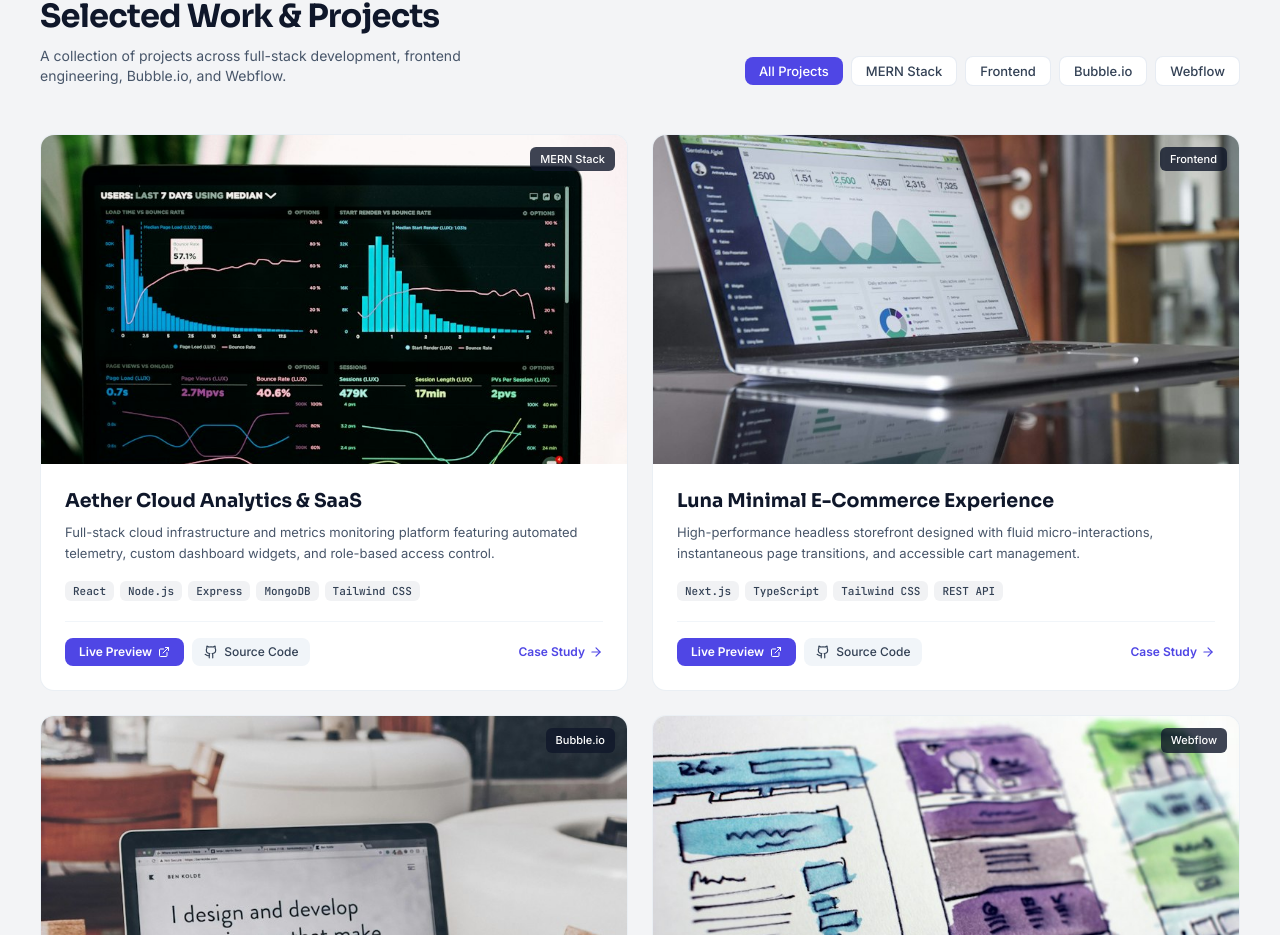
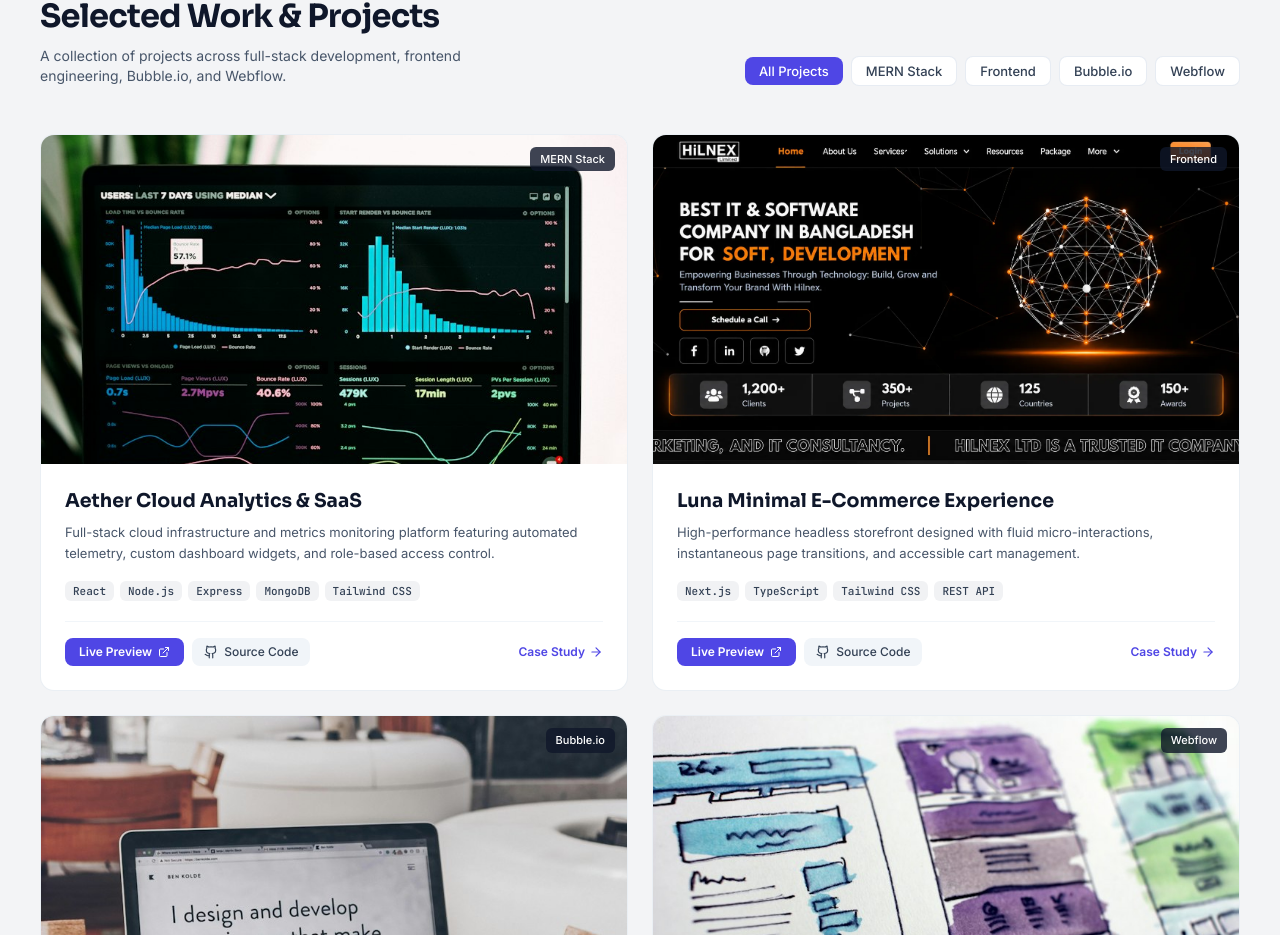
Before and after one commit to MdRakibHossen917/personal_portfolio, a Next.js app: page / in a window 1280 px wide. Shown: the part 3425-4360 px from the top of the page. Built offline with nearby package versions, Linux system fonts and the light colour scheme.

Commit message:
Replace project-luna image with hilnexFontend.webp

```diff
--- a/src/data/projects.ts
+++ b/src/data/projects.ts
@@ -23,7 +23,7 @@ export const projects: Project[] = [
     categoryBadge: 'Frontend',
     description:
       'High-performance headless storefront designed with fluid micro-interactions, instantaneous page transitions, and accessible cart management.',
-    image: '/images/projects/project-luna.jpg',
+    image: '/images/projects/hilnexFontend.webp',
     technologies: ['Next.js', 'TypeScript', 'Tailwind CSS', 'REST API'],
     liveUrl: 'https://example.com',
     githubUrl: 'https://github.com',
```
Also changed, not shown: public/images/projects/hilnexFontend.webp (added), public/images/projects/project-luna.jpg (deleted).
